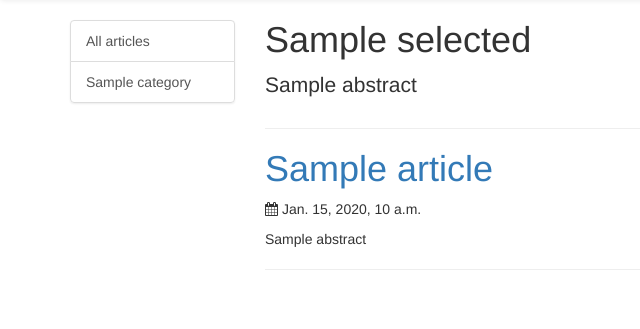
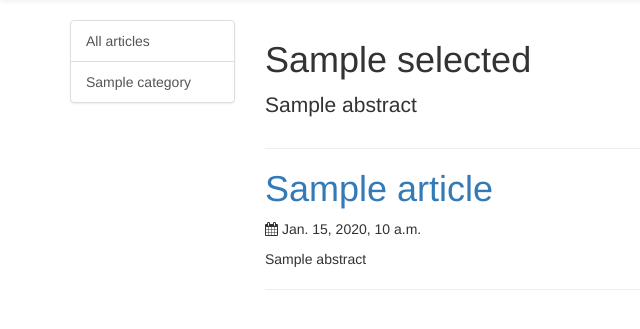
Before and after one commit to unitycoders/uc-django-site, a Django app: template lectern/templates/lectern/article_list.html in a window 1280 px wide. Shown: the part 52-381 px from the top of the page, without its empty margins (0-640 px from the left). Run offline with Django 3.2, Linux system fonts and the light colour scheme; the template is opened without the code that fills it: most values are stand-ins (such as "Sample title", 1, 10 or a date in 2020); some libraries are stand-ins or nearby versions.

Commit message:
fixed top margin for headers not looking right when swapping pages

```diff
--- a/lectern/templates/lectern/article_list.html
+++ b/lectern/templates/lectern/article_list.html
@@ -28,7 +28,7 @@
 <h1 class="sr-only">{% trans "our articles" %}</h1>
 {% if selected %}
 <div class="page-header" style="margin-top: 0;">
-  <h1 style="margin-top: 0">{{selected}}</h1>
+  <h1>{{selected}}</h1>
   {% if selected.abstract %}<p class="lead">{{selected.abstract}}</p>{% endif %}
 </div>
 {% endif %}
```
